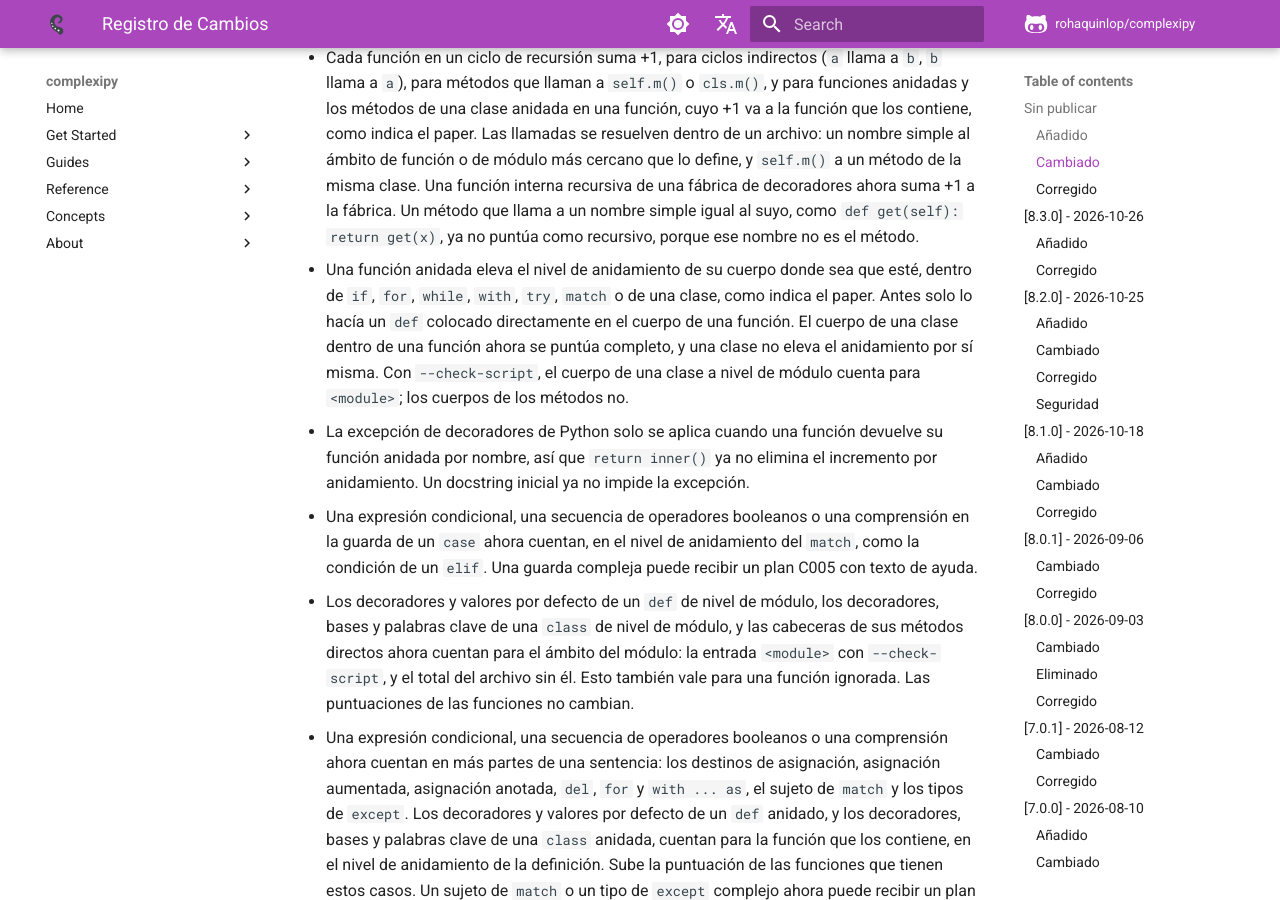
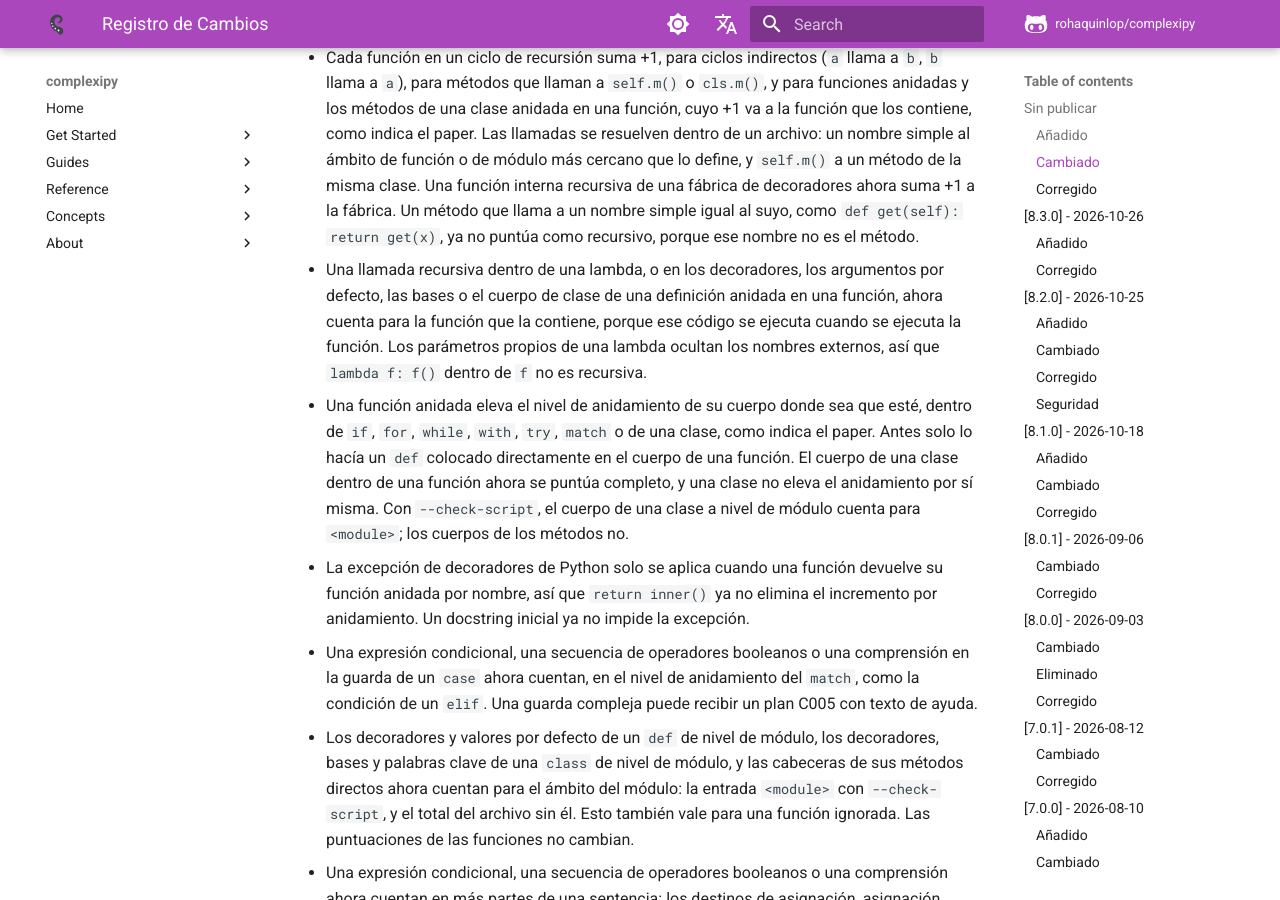
Before and after one commit to rohaquinlop/complexipy, an MkDocs documentation site: the page built from docs/es/changelog.md, in a window 1280 px wide and 900 px high, scrolled down 1804 px. Built offline with MkDocs 1.6.1 and Material for MkDocs 9.7.7, drawn with Linux system fonts in a browser that asks for light colours; comment, search, counter and statistics services are not loaded.

Commit message:
docs(scores): describe recursion through lambdas and nested headers

```diff
--- a/docs/es/changelog.md
+++ b/docs/es/changelog.md
@@ -91,6 +91,12 @@
   decoradores ahora suma +1 a la fábrica. Un método que llama a un nombre
   simple igual al suyo, como `def get(self): return get(x)`, ya no puntúa como
   recursivo, porque ese nombre no es el método.
+- Una llamada recursiva dentro de una lambda, o en los decoradores, los
+  argumentos por defecto, las bases o el cuerpo de clase de una definición
+  anidada en una función, ahora cuenta para la función que la contiene, porque
+  ese código se ejecuta cuando se ejecuta la función. Los parámetros propios
+  de una lambda ocultan los nombres externos, así que `lambda f: f()` dentro de
+  `f` no es recursiva.
 - Una función anidada eleva el nivel de anidamiento de su cuerpo donde sea
   que esté, dentro de `if`, `for`, `while`, `with`, `try`, `match` o de una
   clase, como indica el paper. Antes solo lo hacía un `def` colocado
```
Also changed, not shown: CHANGELOG.md (+5 -0 lines), docs/es/understanding-scores.md (+1 -1 lines), docs/understanding-scores.md (+1 -1 lines).
